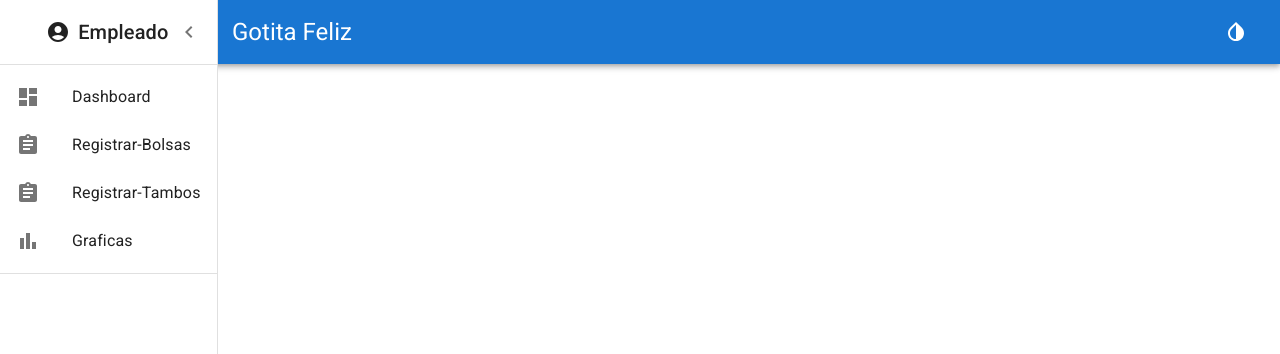
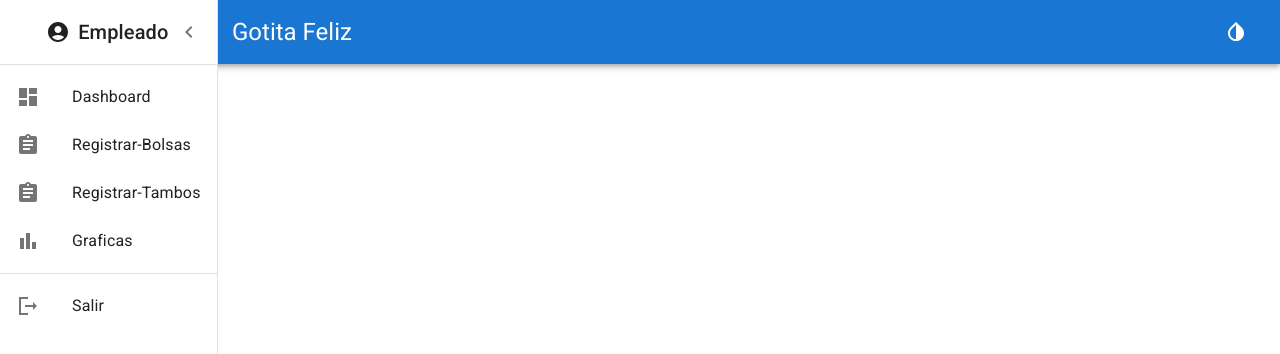
Before and after one commit to andreanicte02/gotita-feliz-frontend, a React (Create React App) app: page /employee in a window 1280 px wide. Shown: the top 354 px of the page. Built offline with nearby package versions, Linux system fonts and the light colour scheme.

Commit message:
-label salir

```diff
--- a/src/Components/Containers/Employee/Dashboard.js
+++ b/src/Components/Containers/Employee/Dashboard.js
@@ -6,6 +6,7 @@ import ChevronLeftIcon from '@mui/icons-material/ChevronLeft';
 import LeftBar from './LeftBar'
 import InvertColorsSharpIcon from '@mui/icons-material/InvertColorsSharp';
 import AccountCircleSharpIcon from '@mui/icons-material/AccountCircleSharp';
+import ListOtherItems from './ListOtherItems';
 
 const Dashboard = () => {
 
@@ -97,10 +98,11 @@ const Dashboard = () => {
                         <LeftBar />
                     </List>
 
-                    <Divider>
+                    <Divider/>
 
-
-                    </Divider>
+                    <List>
+                        <ListOtherItems/>
+                    </List>
 
                 </Drawer>
 
--- /dev/null
+++ b/src/Components/Containers/Employee/ListOtherItems.js
@@ -0,0 +1,22 @@
+import React , { Fragment } from 'react'
+import LogoutSharpIcon from '@mui/icons-material/LogoutSharp';
+import { ListItemButton, ListItemIcon, ListItemText } from '@mui/material'
+
+const ListOtherItems = () => {
+    return (
+        <Fragment>
+
+            <ListItemButton>
+
+                <ListItemIcon>
+                    <LogoutSharpIcon />
+                </ListItemIcon>
+                <ListItemText primary="Salir" />
+
+            </ListItemButton>
+
+        </Fragment>
+    );
+}
+
+export default ListOtherItems
```
